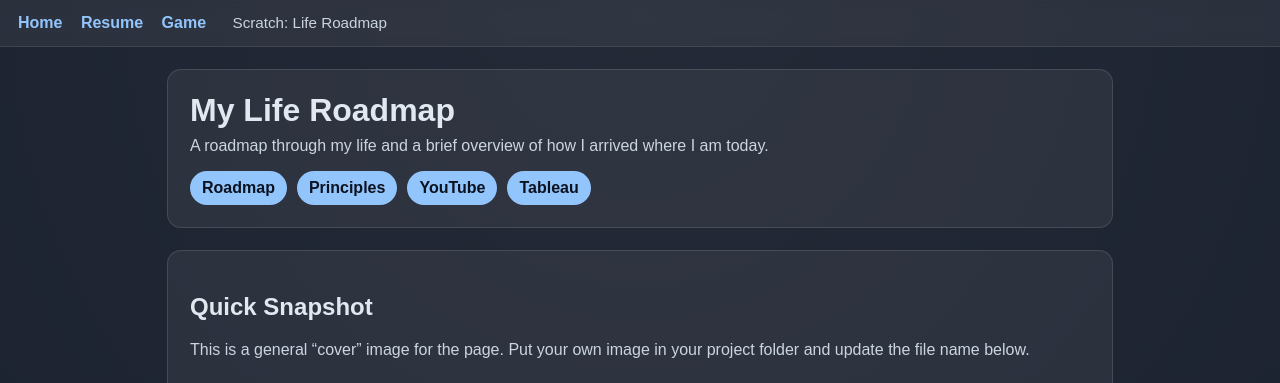
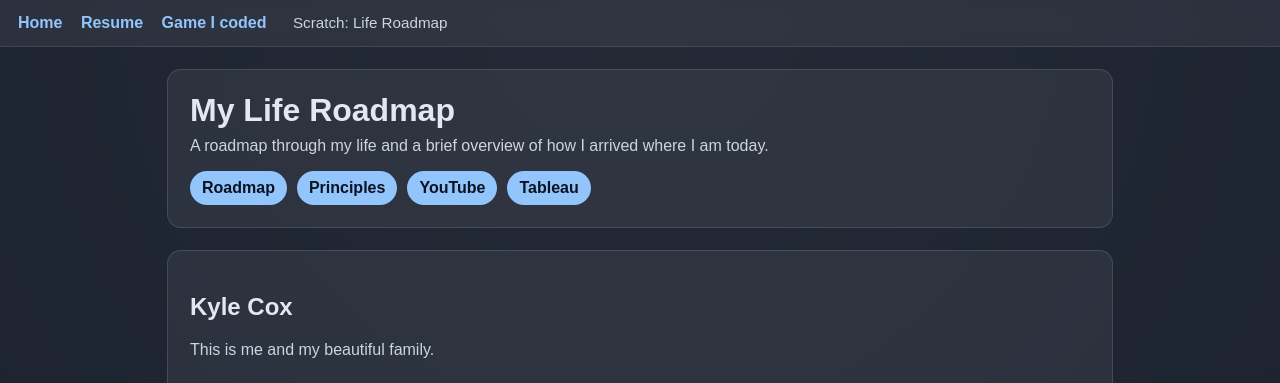
Before and after one commit to ElieTwanger/startbootstrap-clean-blog-gh-pages, a plain HTML site: page scratch.html in a window 1280 px wide. Shown: the top 383 px of the page. Drawn offline with Linux system fonts and the light colour scheme.

Commit message:
editing my home page

```diff
--- a/scratch.html
+++ b/scratch.html
@@ -16,7 +16,7 @@
 
       <a href="resume.html">Resume</a>
 
-       <a href="game.html">Game</a>
+       <a href="game.html">Game I coded</a>
 
       <span class="nav-note">Scratch: Life Roadmap</span>
     </div>
@@ -40,10 +40,9 @@
 
     <!-- DIV 2: Overview image (extra, optional, but looks nice) -->
     <div class="container">
-      <h2>Quick Snapshot</h2>
+      <h2>Kyle Cox</h2>
       <p class="muted">
-        This is a general “cover” image for the page. Put your own image in your project folder
-        and update the file name below.
+        This is me and my beautiful family.
       </p>
 
       <img
```
